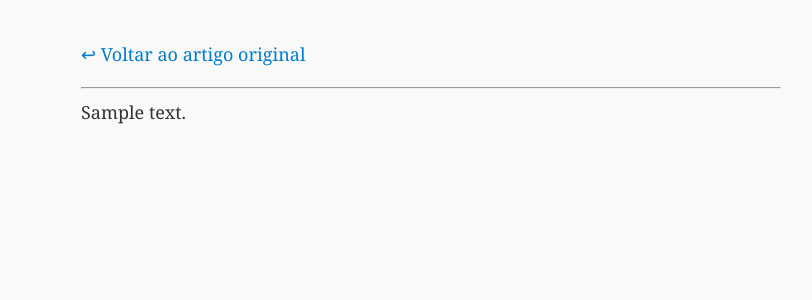
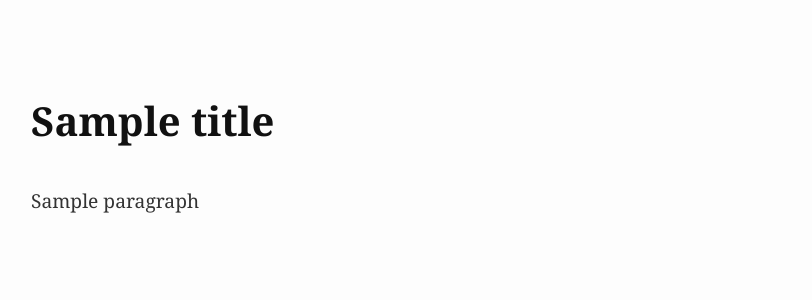
Before and after one commit to sidneylcarneiro/clean-reader-backend, a FastAPI app: template templates/reader.html in a window 1280 px wide. Shown: the top 300 px of the page, without its empty margins (209-1021 px from the left). Run offline with FastAPI, Linux system fonts and the light colour scheme; the template is opened without the code that fills it: most values are stand-ins (such as "Sample title", 1, 10 or a date in 2020).

Commit message:
Melhora layout do artigo limpo com CSS

```diff
--- a/templates/reader.html
+++ b/templates/reader.html
@@ -5,26 +5,34 @@
     <title>Leitura limpa</title>
     <style>
         body {
-      font-family: 'Georgia', serif;
-      margin: 40px auto;
-      max-width: 700px;
-      line-height: 1.6;
-      font-size: 18px;
+            font-family: Georgia, 'Times New Roman', serif;
+            background-color: #fdfdfd;
             color: #333;
-      background: #f9f9f9;
+            padding: 60px;
+            line-height: 1.7;
+            max-width: 800px;
+            margin: auto;
         }
-    a {
-      color: #007acc;
-      text-decoration: none;
+
+        h1 {
+            font-size: 2.5em;
+            margin-bottom: 30px;
+            color: #111;
         }
-    img {
-      max-width: 100%;
+
+        p {
+            font-size: 1.2em;
+            margin-bottom: 20px;
+            text-align: justify;
         }
     </style>
 </head>
 <body>
-  <p><a href="{{ original_url }}" target="_blank">↩ Voltar ao artigo original</a></p>
-  <hr>
-  {{ content | safe }}
+    <h1>{{ title }}</h1>
+    <div>
+        {% for paragraph in content %}
+            <p>{{ paragraph }}</p>
+        {% endfor %}
+    </div>
 </body>
 </html>
```
Lines whose indentation alone changed are shown as unchanged.
